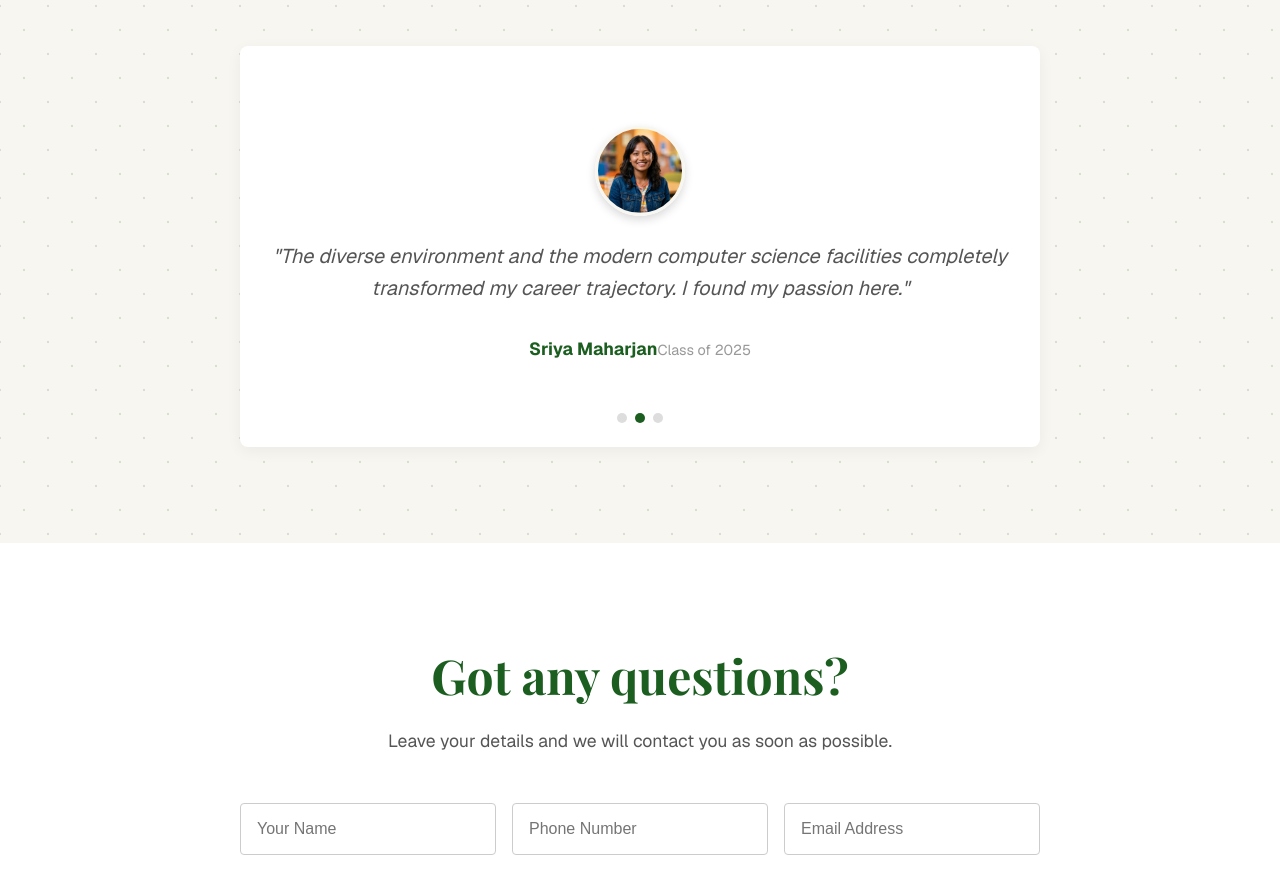
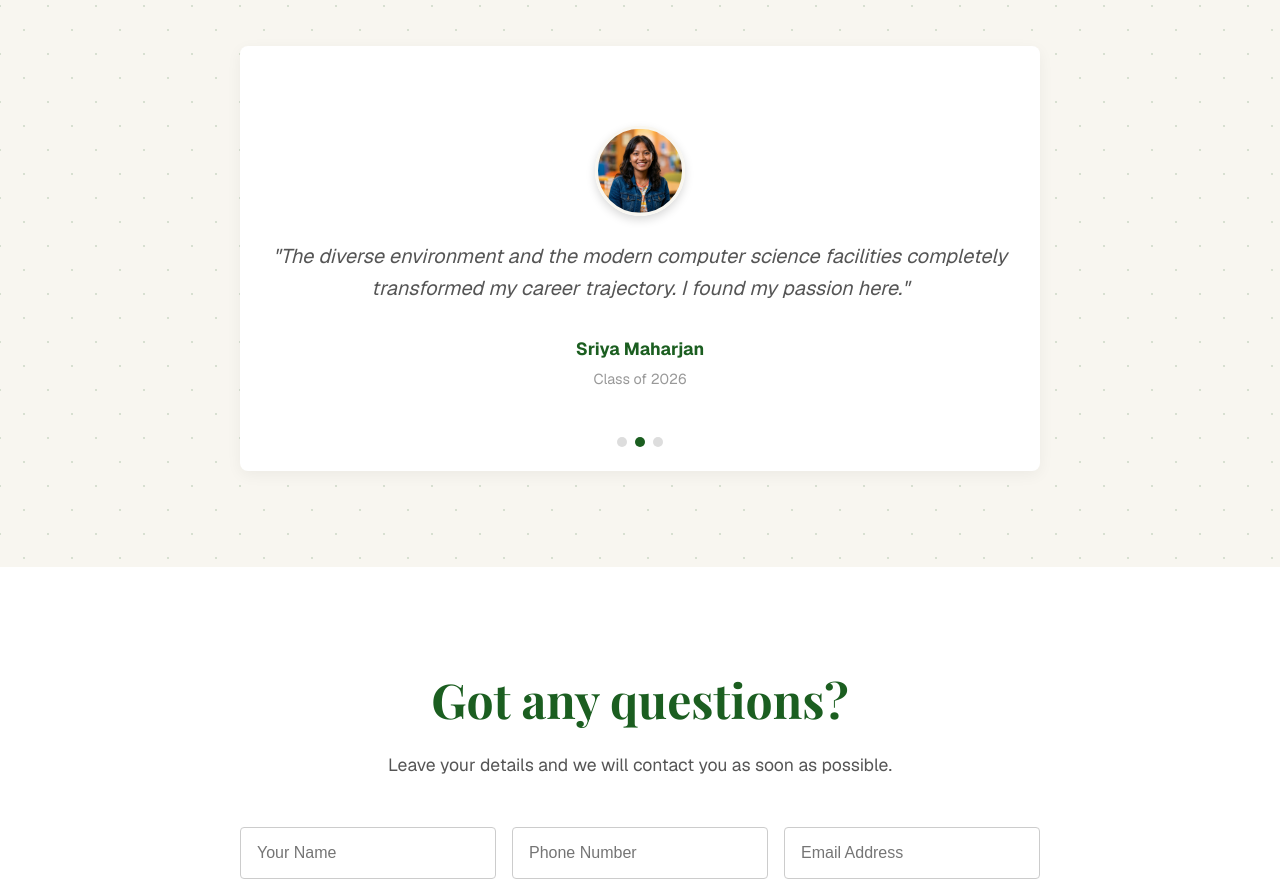
Before and after one commit to shakyamtech/LMS-Learning-Mgmt-System, a Next.js app: page / in a window 1280 px wide. Shown: the part 5060-5945 px from the top of the page. Built offline with nearby package versions, Linux system fonts and the light colour scheme; no server answers; a web font is replaced by a local one.

Commit message:
Correct testimonial name layout to block fit-content and update class years to 2026

```diff
--- a/src/app/globals.css
+++ b/src/app/globals.css
@@ -993,7 +993,9 @@ a:hover {
 
 /* Testimonial Name Hover Interaction */
 .testimonial-name {
-  display: inline-block;
+  display: block;
+  width: fit-content;
+  margin: 0 auto 0.25rem auto !important;
   transition: color 0.25s ease-in-out, transform 0.25s ease-in-out;
   cursor: default;
 }
--- a/src/components/TestimonialSlider.tsx
+++ b/src/components/TestimonialSlider.tsx
@@ -6,19 +6,19 @@ const testimonials = [
   {
     quote: "My time at Lagankhel IT Academy has been nothing short of amazing. The professors actually care about your success, and the campus community is incredibly welcoming.",
     name: "Aarohi Shrestha",
-    class: "Class of 2024",
+    class: "Class of 2026",
     avatar: "/avatar1.png"
   },
   {
     quote: "The diverse environment and the modern computer science facilities completely transformed my career trajectory. I found my passion here.",
     name: "Sriya Maharjan",
-    class: "Class of 2025",
+    class: "Class of 2026",
     avatar: "/avatar2.png"
   },
   {
     quote: "Joining the academic clubs gave me practical skills I could never learn in a classroom alone. It's truly a place that builds leaders.",
     name: "Priya Thapa",
-    class: "Class of 2023",
+    class: "Class of 2026",
     avatar: "/avatar3.png"
   }
 ];
```
